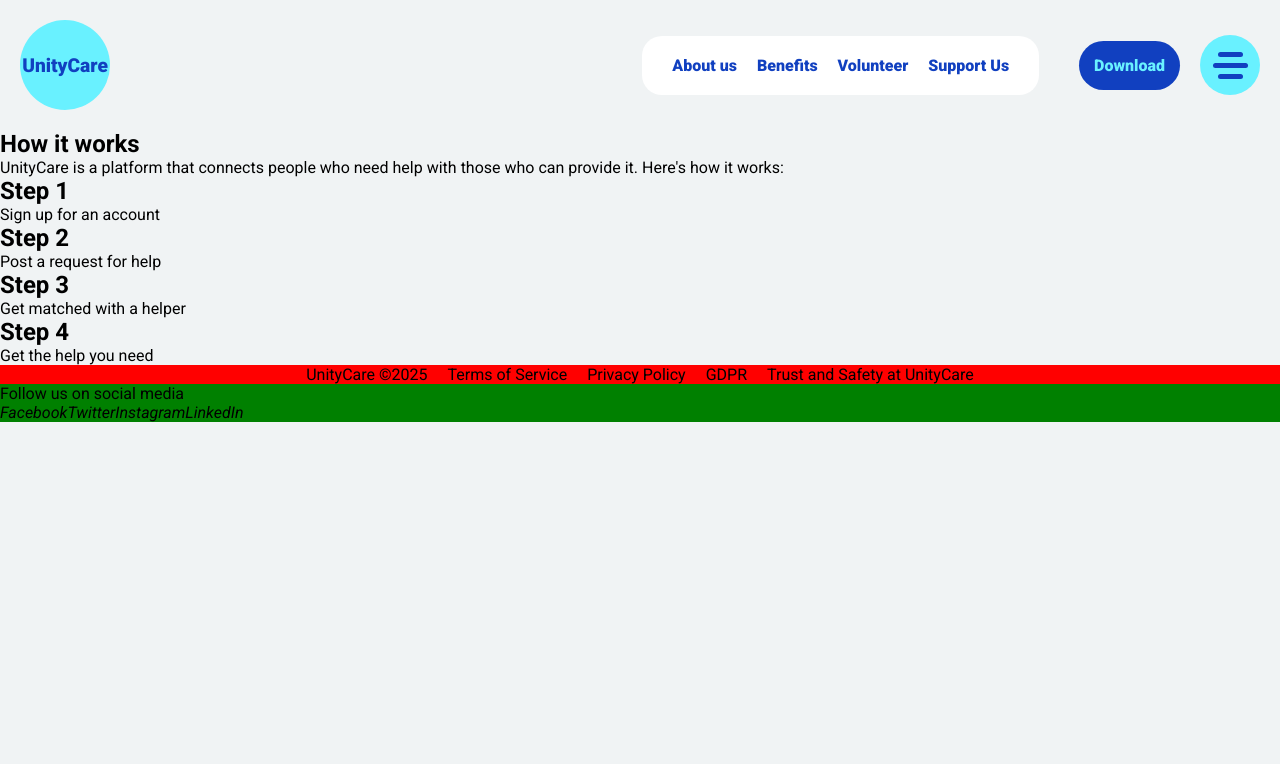
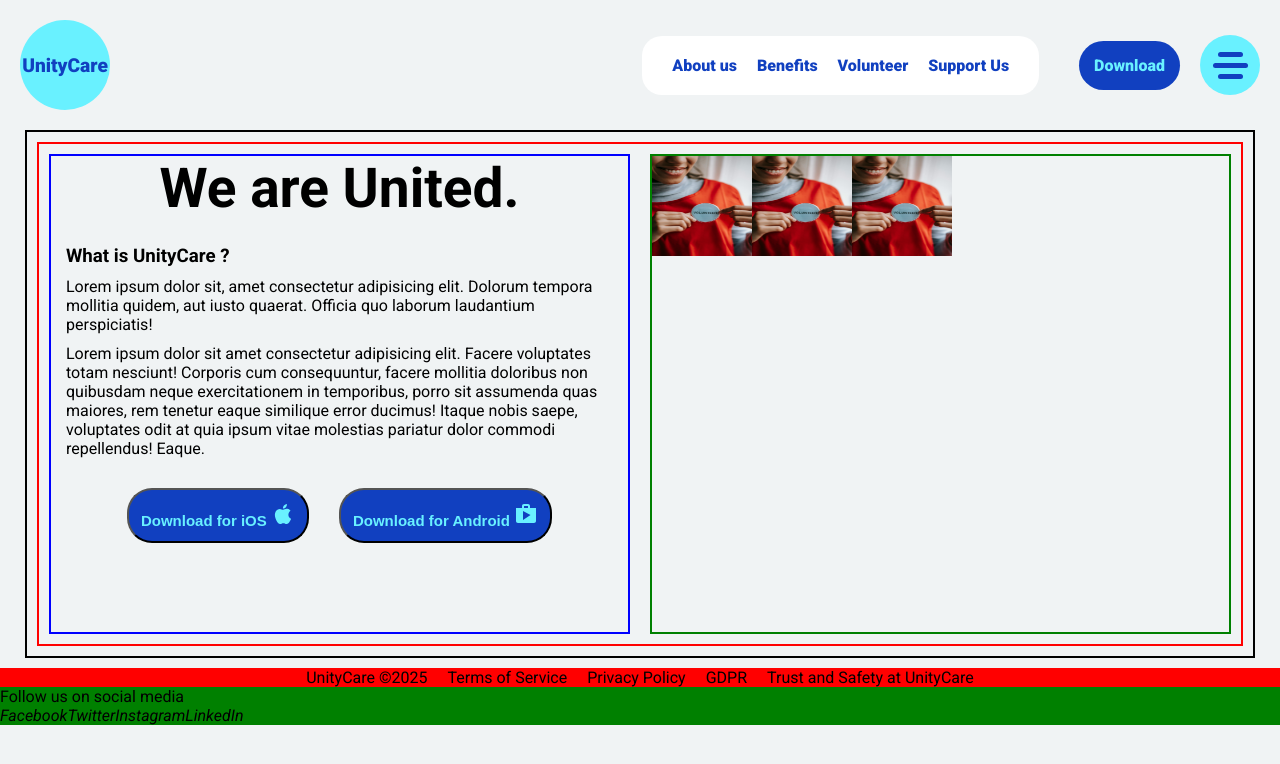
Before and after one commit to Maxmedcodes/unitycare, a React (Vite) app: page / in a window 1280 px wide. Shown: the top 764 px of the page. Built offline with nearby package versions, Linux system fonts and the light colour scheme; a web font is replaced by a local one.

Commit message:
added Material UI Icons

```diff
--- a/package.json
+++ b/package.json
@@ -10,6 +10,11 @@
     "preview": "vite preview"
   },
   "dependencies": {
+    "@emotion/react": "^11.14.0",
+    "@emotion/styled": "^11.14.0",
+    "@fontsource/roboto": "^5.1.1",
+    "@mui/icons-material": "^6.4.6",
+    "@mui/material": "^6.4.6",
     "react": "^19.0.0",
     "react-dom": "^19.0.0"
   },
--- a/src/components/About.jsx
+++ b/src/components/About.jsx
@@ -1,4 +1,6 @@
-function About() {
+import DownloadButtons from "./DownloadButtons";
+
+function Body_About() {
     return (
 
         <div className="about">
@@ -6,24 +8,43 @@
 
             <section className="about-us">
                 <div className="about-us-content">
-                    <h1>What is UnityCare ?</h1>
-                    <p> Lorem ipsum dolor, sit amet consectetur adipisicing elit. Quos dolorem facere commodi architecto sit exercitationem, quidem praesentium quo laboriosam iure aliquid quae sed dolorum obcaecati velit nesciunt culpa, repudiandae autem dolores vel tempora nulla. Error officia odio blanditiis id consequatur animi quam molestiae illum, similique beatae ad ullam ipsum numquam, commodi in nisi fugiat fuga modi! Illo modi voluptates ex tempora ea veniam suscipit, voluptas quisquam, fuga consequuntur praesentium doloremque eius eum non! Fuga eos quidem dicta eius quos libero veniam debitis accusamus placeat. Repellendus quisquam reprehenderit odio adipisci quos facilis autem eos consectetur nihil officia molestiae ut beatae a illo, quasi eveniet! Consequatur dicta illo, vitae ratione maiores temporibus. Possimus, commodi. Assumenda vel quidem temporibus nostrum neque, perferendis, fugit possimus eum doloremque quo similique sapiente vitae ex quia facere sequi debitis impedit nesciunt quisquam? Animi amet eveniet optio eum eos id, minima blanditiis beatae itaque sit inventore repudiandae fuga sint ipsam numquam alias tempore eius. Cupiditate facilis illo suscipit error eaque maxime perferendis, est et tenetur, quis, nisi placeat facere eveniet itaque eligendi cum earum ipsam neque ut. Eaque ducimus pariatur impedit? Numquam vel, earum ad dolore nisi maiores incidunt, aliquid quaerat omnis, explicabo qui blanditiis voluptate vitae quam!</p>
+                    <div className="about-us-header">
+                        <h1>We are United.</h1>
+                    </div>
+                    <div className="about-us-text">
+                        <h3>What is UnityCare ?</h3>
+                        <p>Lorem ipsum dolor sit, amet consectetur adipisicing elit. Dolorum tempora mollitia quidem, aut iusto quaerat. Officia quo laborum laudantium perspiciatis!</p>
+
+                        <p>Lorem ipsum dolor sit amet consectetur adipisicing elit. Facere voluptates totam nesciunt! Corporis cum consequuntur, facere mollitia doloribus non quibusdam neque exercitationem in temporibus, porro sit assumenda quas maiores, rem tenetur eaque similique error ducimus! Itaque nobis saepe, voluptates odit at quia ipsum vitae molestias pariatur dolor commodi repellendus! Eaque.</p>
+
+                        <DownloadButtons />
+                    </div>
 
                 </div>
+                <div className="about-us-images">
+
+
                     <div className="about-us-image1">
-                    <img src="" alt="" />
+                        <img src="src\assets\images\image5.jpg" alt="" height={"100px"} width={"100px"} />
 
                     </div>
                     <div className="about-us-image2">
-                    <img src="" alt="" />
+                        <img src="src\assets\images\image5.jpg" alt="" height={"100px"} width={"100px"} />
 
                     </div>
                     <div className="about-us-image3">
-                    <img src="" alt="" />
+                        <img src="src\assets\images\image5.jpg" alt="" height={"100px"} width={"100px"} />
 
                     </div>
+
+
+                </div>
+
 
             </section>
         </div>
     )
-}
+};
+
+
+export default Body_About;
--- a/src/components/Body.jsx
+++ b/src/components/Body.jsx
@@ -1,4 +1,5 @@
 import React from "react";
+import Body_About from "./About";
 
 function Body() {
 
@@ -6,34 +7,10 @@
         <div>
 
 
-            <section className="body-intro">
 
-            </section>
-            <section className="body-how-it-works">
-                <div>
-                    <h1>How it works</h1>
-                    <p>UnityCare is a platform that connects people who need help with those who can provide it. Here's how it works:</p>
-                    <div>
-                        <div>
-                            <h2>Step 1</h2>
-                            <p>Sign up for an account</p>
-                        </div>
-                        <div>
-                            <h2>Step 2</h2>
-                            <p>Post a request for help</p>
-                        </div>
-                        <div>
-                            <h2>Step 3</h2>
-                            <p>Get matched with a helper</p>
-                        </div>
-                        <div>
-                            <h2>Step 4</h2>
-                            <p>Get the help you need</p>
-                        </div>
-                    </div>
-                </div>
+            <Body_About />
 
-            </section>
+
 
         </div>
 
--- /dev/null
+++ b/src/components/DownloadButtons.jsx
@@ -0,0 +1,19 @@
+
+import ShopIcon from '@mui/icons-material/Shop';
+import AppleIcon from '@mui/icons-material/Apple';
+
+function DownloadButtons() {
+    return (
+        <div className="download-buttons">
+            <a href="https://www.example.com" download>
+                <button>
+
+                    Download for iOS <AppleIcon /></button>
+            </a>
+            <a href="https://www.example.com" download>
+                <button>  Download for Android <ShopIcon /></button>
+            </a>
+        </div>
+    );
+}
+export default DownloadButtons;
--- a/src/index.css
+++ b/src/index.css
@@ -109,6 +109,82 @@
   margin: 0 20px;
 }
 
+/* body section */
+
+
+/* About section */
+
+.about {
+
+  border: 2px solid black;
+  display: flex;
+  text-align: center;
+  margin: 10px 25px;
+
+}
+
+.about-us {
+  border: 2px solid red;
+  display: flex;
+  height: 500px;
+  width: 100%;
+  margin: 10px;
+}
+
+.about-us-content {
+  border: 2px solid blue;
+  display: flex;
+  flex-direction: column;
+  height: auto;
+  width: 50%;
+  margin: 10px;
+}
+
+.about-us-images {
+  border: 2px solid green;
+  height: auto;
+  width: 50%;
+  display: flex;
+  margin: 10px;
+
+}
+
+.about-us-header h1 {
+  font-size: 55px;
+}
+
+.about-us-text {
+  text-align: left;
+  margin: 15px 15px;
+}
+
+.about-us-text h3 {
+  margin: 10px 0;
+}
+
+.about-us-text p {
+  margin: 10px 0;
+}
+
+
+/* Download buttons */
+.download-buttons button {
+  background-color: #1140c0;
+  color: #69f1ff;
+  font-weight: 700;
+  font-size: 15px;
+  padding: 12px;
+  border-radius: 25px;
+  margin: 20px 15px;
+  text-align: center;
+}
+
+.download-buttons {
+  display: flex;
+  justify-content: center;
+  align-items: center;
+}
+
 /* Footer section */
 
 .footer {
```
Also changed, not shown: 1 other file (tests, documents, lock files or other folders). Lines whose indentation alone changed are shown as unchanged.
